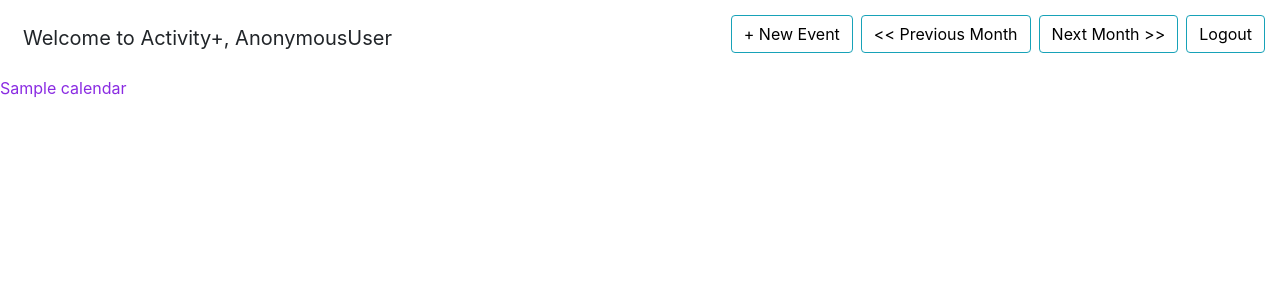
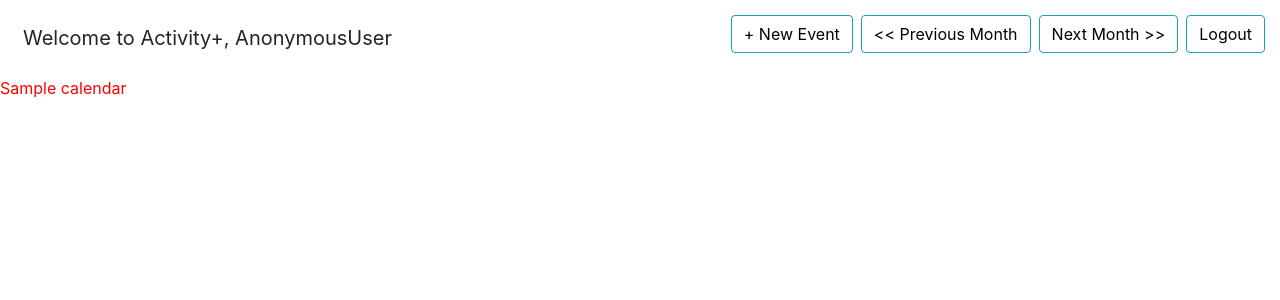
Before and after one commit to uprm-inso-4101-2021-2022-s1/semester-project-team-03, a Django app: template templates/calendar.html in a window 1280 px wide. Shown: the top 300 px of the page. Run offline with Django 3.2, Linux system fonts and the light colour scheme; the template is opened without the code that fills it: most values are stand-ins (such as "Sample title", 1, 10 or a date in 2020); some libraries are stand-ins or nearby versions.

Commit message:
Calender color change

```diff
--- a/templates/calendar.html
+++ b/templates/calendar.html
@@ -8,7 +8,7 @@
     <a class="btn btn-info right mr-2" href="{% url 'calendarapp:calendar' %}?{{ prev_month }}"> << Previous Month </a>
     <a class="btn btn-info right mr-2" href="{% url 'calendarapp:event_new' %}"> + New Event </a>
 </div>
-<div style="color: blueviolet;">
+<div style="color: red;">
     {{ calendar }}
 </div>
 {% endblock %}
```
Also changed, not shown: db.sqlite3.
